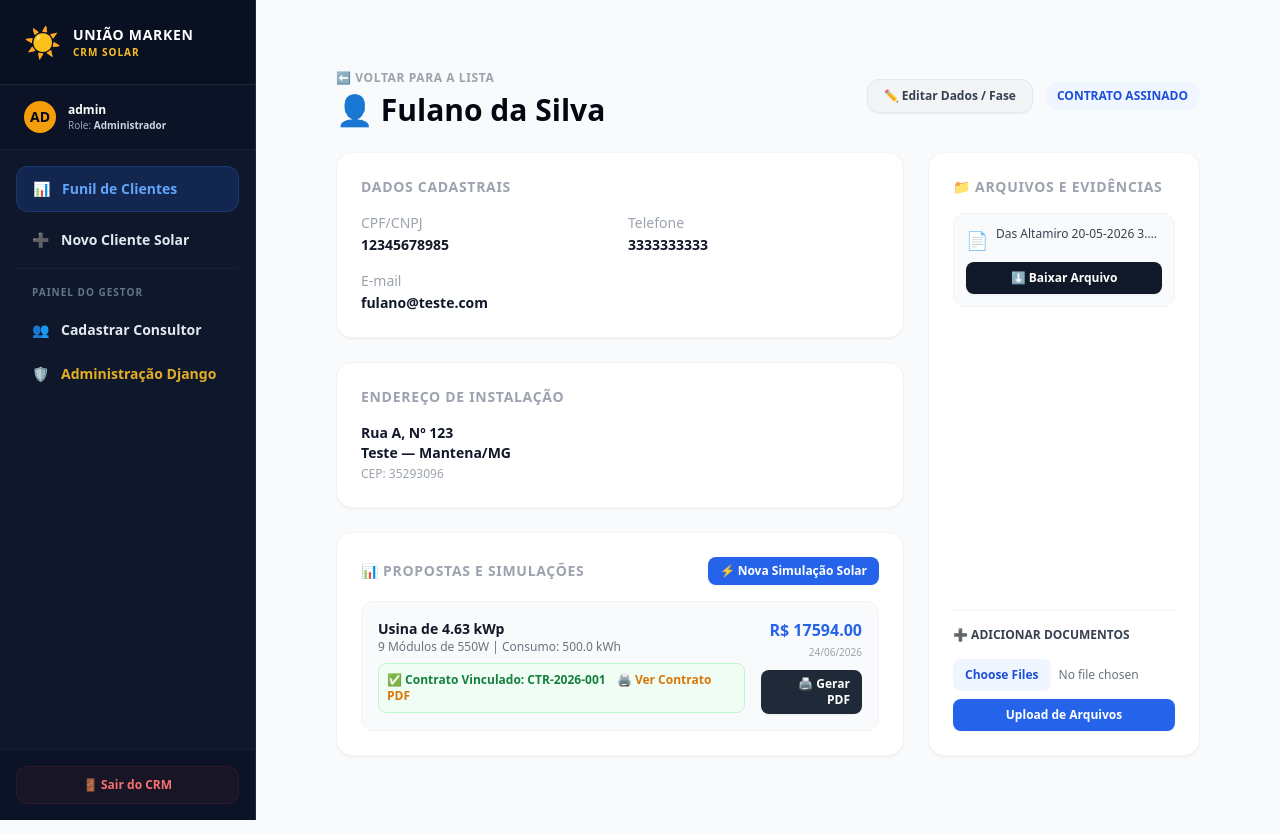
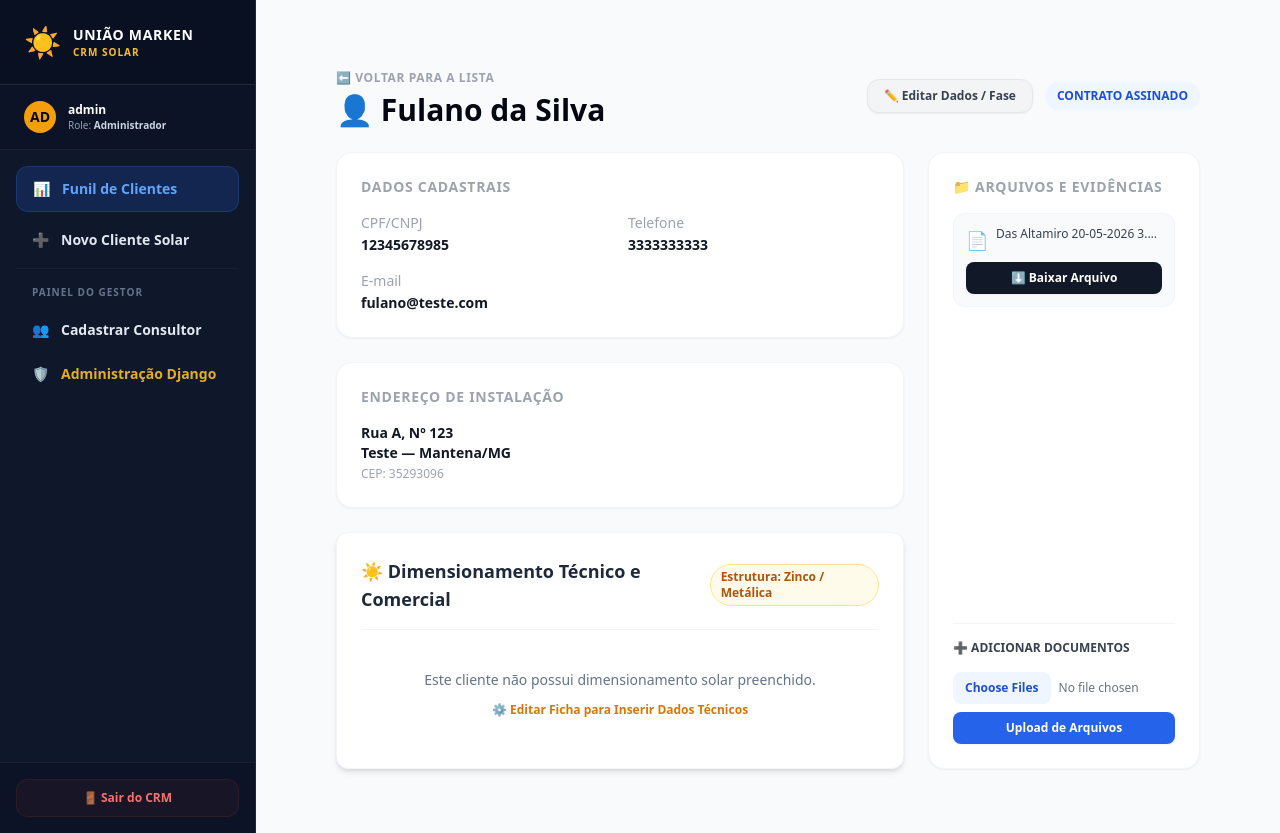
Before and after one commit to Daestatech/AppSolarGemini, a Django app: page /crm/cliente/1/ in a window 1280 px wide. Run offline with Django 5.2, Linux system fonts and the light colour scheme; a user stored in the database is signed in; data comes from the database, SQL or seed files in the repository; some libraries are stand-ins or nearby versions.

Commit message:
Inclusão de orçamento sem cadastro de cliente e mais detalhes sobre o dimensionamento da usina

```diff
--- a/apps/crm/urls.py
+++ b/apps/crm/urls.py
@@ -1,5 +1,7 @@
 # apps/crm/urls.py
 from django.urls import path
+
+from apps.users import views
 from .views import (
     ClienteCreateView,
     ClienteListView,
@@ -8,6 +10,7 @@ from .views import (
     ClienteUpdateView,
     PropostaCreateView,
     ContratoCreateView,
+    SimuladorLivreView,
     proposta_pdf_view,
     contrato_pdf_view,
 )
@@ -19,10 +22,10 @@ urlpatterns = [
     path('clientes/', ClienteListView.as_view(), name='cliente_list'),
     path('cliente/<int:pk>/', ClienteDetailView.as_view(), name='cliente_detail'),
     path('cliente/<int:pk>/adicionar-anexo/', AdicionarAnexoView.as_view(), name='adicionar_anexo'),
-    # No seu urlpatterns do apps/crm/urls.py, adicione:
     path('cliente/<int:pk>/editar/', ClienteUpdateView.as_view(), name='cliente_update'),
     path('cliente/<int:pk>/simular/', PropostaCreateView.as_view(), name='proposta_create'),
     path('proposta/<int:proposta_pk>/fechar-contrato/', ContratoCreateView.as_view(), name='contrato_create'),
     path('proposta/<int:proposta_pk>/pdf/', proposta_pdf_view, name='proposta_pdf'),
     path('contrato/<int:contrato_pk>/pdf/', contrato_pdf_view, name='contrato_pdf'),
+    path('simulador-livre/', SimuladorLivreView.as_view(), name='simulador_livre'),
 ]
--- a/apps/crm/views.py
+++ b/apps/crm/views.py
@@ -1,9 +1,9 @@
 from django.views.generic import ListView, DetailView, UpdateView, CreateView
 from apps.crm.models import Cliente, Proposta, Contrato, ClienteAnexo
-from apps.crm.forms import ClienteForm, PropostaForm, ContratoForm
+from apps.crm.forms import ClienteForm, PropostaForm, ContratoForm, ClienteForm, SimuladorLivreForm
 from apps.users.mixins import SolarAccessControlMixin
 from apps.users.models import CustomUser
-from django.shortcuts import get_object_or_404, redirect
+from django.shortcuts import get_object_or_404, redirect, render
 from django.views import View
 from django.contrib.auth.mixins import UserPassesTestMixin
 from django.http import HttpResponse
@@ -12,6 +12,7 @@ from weasyprint import HTML
 from xhtml2pdf import pisa
 from django.contrib import messages
 from django.urls import reverse_lazy
+import math
 
 class ClienteCreateView(SolarAccessControlMixin, CreateView):
     model = Cliente
@@ -212,27 +213,34 @@ class ContratoCreateView(SolarAccessControlMixin, CreateView):
         proposta = get_object_or_404(Proposta, pk=self.kwargs.get('proposta_pk'))
         return reverse_lazy('crm:cliente_detail', kwargs={'pk': proposta.cliente.pk})
 
-def proposta_pdf_view(request, proposta_pk):
-    """Gera o PDF da Proposta Comercial Solar"""
-    proposta = get_object_or_404(Proposta, pk=proposta_pk)
-    cliente = proposta.cliente
+def proposta_pdf_view(request, *args, **kwargs):
+    """Gera o PDF da Proposta Comercial de forma flexível e robusta"""
+    # Tenta capturar o ID da URL se ele vier como 'cliente_pk', 'proposta_pk' ou simplesmente 'pk'
+    pk_identificado = kwargs.get('cliente_pk') or kwargs.get('proposta_pk') or kwargs.get('pk')
+
+    if not pk_identificado:
+        return HttpResponse('ID do registro não fornecido.', status=400)
+
+    # Busca o cliente diretamente no banco (já que unificamos os dados nele)
+    cliente = get_object_or_404(Cliente, pk=pk_identificado)
 
     context = {
-        'proposta': proposta,
         'cliente': cliente,
-        'data_emissao': proposta.data_criacao,
+        'data_emissao': cliente.criado_em,
+        'proposta': cliente, # Mantém compatibilidade com as tags {{ proposta.campo }} do HTML
     }
 
-    # Renderiza o HTML específico do documento em uma String
     html_string = render_to_string('crm/pdf/proposta_comercial.html', context)
 
-    # Converte a String HTML em PDF usando WeasyPrint
+    # Se você estiver rodando local no Windows e o WeasyPrint der erro de DLL,
+    # certifique-se de usar a biblioteca ativa no ambiente correspondente
     html = HTML(string=html_string, base_url=request.build_absolute_uri())
     pdf_file = html.write_pdf()
 
-    # Configura a resposta HTTP para abrir o PDF no navegador
+    nome_arquivo = f"Proposta_Solar_{cliente.nome.replace(' ', '_')}.pdf"
+
     response = HttpResponse(pdf_file, content_type='application/pdf')
-    response['Content-Disposition'] = f'inline; filename="Proposta_Solar_{cliente.nome.replace(" ", "_")}.pdf"'
+    response['Content-Disposition'] = f'inline; filename="{nome_arquivo}"'
     return response
 
 
@@ -256,3 +264,46 @@ def contrato_pdf_view(request, contrato_pk):
     response = HttpResponse(pdf_file, content_type='application/pdf')
     response['Content-Disposition'] = f'inline; filename="Contrato_Solar_{cliente.nome.replace(" ", "_")}.pdf"'
     return response
+
+class SimuladorLivreView(SolarAccessControlMixin, View):
+    template_name = 'crm/simulador_livre.html'
+
+    def get(self, request):
+        form = SimuladorLivreForm()
+        return render(request, self.template_name, {'form': form})
+
+    def post(self, request):
+        form = SimuladorLivreForm(request.POST)
+        context = {'form': form}
+
+        if form.is_valid():
+            # Captura os dados enviados pelo formulário
+            consumo = form.cleaned_data['consumo_kwh']
+            producao = form.cleaned_data['producao_estimada_kwh']
+            potencia_painel = form.cleaned_data['potencia_painel']
+            marca_inversor = form.cleaned_data['marca_inversor']
+            tipo_estrutura = form.get_choice_display('tipo_estrutura') if hasattr(form, 'get_choice_display') else form.cleaned_data['tipo_estrutura']
+
+            # Executa a mesma lógica de Engenharia Solar do modelo
+            if producao > 0 and potencia_painel > 0:
+                potencia_usina = round(float(producao) / (30 * 4.5 * 0.8), 2)
+                potencia_usina_watts = potencia_usina * 1000
+                qtd_modulos = math.ceil(potencia_usina_watts / potencia_painel)
+                valor_investimento = round(potencia_usina * 3200, 2)
+            else:
+                potencia_usina = 0.00
+                qtd_modulos = 0
+                valor_investimento = 0.00
+
+            # Injeta os resultados direto no contexto da página
+            context['resultado'] = {
+                'consumo': consumo,
+                'producao': producao,
+                'potencia_usina': potencia_usina,
+                'qtd_modulos': qtd_modulos,
+                'valor_investimento': valor_investimento,
+                'marca_inversor': marca_inversor,
+                'tipo_estrutura': tipo_estrutura,
+            }
+
+        return render(request, self.template_name, context)
--- a/templates/crm/cliente_detail.html
+++ b/templates/crm/cliente_detail.html
@@ -50,56 +50,66 @@
                 </p>
             </div>
 
-            <div class="bg-white p-6 rounded-2xl shadow-sm border border-gray-100">
-                <div class="flex justify-between items-center mb-4">
-                    <h3 class="text-sm font-bold text-gray-400 uppercase tracking-wider">📊 Propostas e Simulações</h3>
-                    <a href="{% url 'crm:proposta_create' cliente.pk %}" class="bg-blue-600 hover:bg-blue-700 text-white font-semibold py-1.5 px-3 rounded-lg text-xs transition-colors shadow-sm">
-                        ⚡ Nova Simulação Solar
-                    </a>
+            <div class="bg-white rounded-xl shadow-md border border-slate-100 p-6 mt-6">
+                <div class="flex items-center justify-between border-b border-slate-100 pb-4 mb-4">
+                    <h3 class="text-lg font-bold text-slate-800 flex items-center gap-2">
+                        ☀️ Dimensionamento Técnico e Comercial
+                    </h3>
+                    <span class="text-xs font-semibold px-2.5 py-1 rounded-full bg-amber-50 text-amber-700 border border-amber-200">
+                        Estrutura: {{ cliente.get_tipo_estrutura_display }}
+                    </span>
                 </div>
 
-                <div class="space-y-3">
-                    {% for proposta in cliente.propostas.all %}
-                    <div class="p-4 bg-gray-50 rounded-xl border border-gray-100 flex flex-col sm:flex-row justify-between sm:items-center gap-4 text-sm">
-                        <div>
-                            <p class="font-bold text-gray-900">Usina de {{ proposta.potencia_usina }} kWp</p>
-                            <p class="text-xs text-gray-500">{{ proposta.qtd_modulos }} Módulos de {{ proposta.potencia_painel }}W | Consumo: {{ proposta.consumo_kwh }} kWh</p>
+                {% if cliente.producao_estimada_kwh > 0 %}
+                <div class="grid grid-cols-1 md:grid-cols-2 lg:grid-cols-4 gap-4">
+                    <div class="bg-slate-50 p-4 rounded-xl border border-slate-100">
+                        <p class="text-xs text-slate-500 font-medium uppercase tracking-wider">Demanda Mensal</p>
+                        <p class="text-xl font-bold text-slate-700 mt-1">{{ cliente.consumo_kwh }} <span class="text-xs font-normal">kWh</span></p>
+                        <p class="text-xs text-emerald-600 mt-1 font-medium">🎯 Alvo: {{ cliente.producao_estimada_kwh }} kWh</p>
+                    </div>
 
-                            {% if proposta.contrato %}
-                            <div class="mt-2 text-xs text-green-700 font-semibold bg-green-50 p-2 rounded-lg border border-green-200 inline-block">
-                                ✅ Contrato Vinculado: {{ proposta.contrato.numero_contrato }}
-                                {% if proposta.contrato.arquivo_contrato_pdf %}
-                                    <a href="{{ proposta.contrato.arquivo_contrato_pdf.url }}" download class="text-blue-600 hover:underline ml-2">⬇️ Baixar Anexo</a>
-                                {% endif %}
+                    <div class="bg-slate-50 p-4 rounded-xl border border-slate-100">
+                        <p class="text-xs text-slate-500 font-medium uppercase tracking-wider">Potência da Usina</p>
+                        <p class="text-xl font-bold text-amber-600 mt-1">{{ cliente.potencia_usina }} <span class="text-xs font-normal">kWp</span></p>
+                        <p class="text-xs text-slate-500 mt-1">Inversor: <span class="font-semibold text-slate-700">{{ cliente.marca_inversor|default:"Não definido" }}</span></p>
+                    </div>
 
-                                <a href="{% url 'crm:contrato_pdf' proposta.contrato.pk %}" target="_blank" class="text-amber-600 hover:underline ml-2">🖨️ Ver Contrato PDF</a>
+                    <div class="bg-slate-50 p-4 rounded-xl border border-slate-100">
+                        <p class="text-xs text-slate-500 font-medium uppercase tracking-wider">Arranjo de Placas</p>
+                        <p class="text-xl font-bold text-slate-700 mt-1">{{ cliente.qtd_modulos }} <span class="text-xs font-normal">Módulos</span></p>
+                        <p class="text-xs text-slate-500 mt-1">Painéis de: <span class="font-semibold text-slate-700">{{ cliente.potencia_painel }}W</span></p>
+                    </div>
+
+                    <div class="bg-slate-50 p-4 rounded-xl border border-slate-100">
+                        <p class="text-xs text-slate-500 font-medium uppercase tracking-wider">Valor do Investimento</p>
+                        <p class="text-xl font-bold text-slate-900 mt-1">R$ {{ cliente.valor_investimento }}</p>
+                        <p class="text-xs text-slate-400 mt-1">Instalado e homologado</p>
+                    </div>
+                </div>
+
+                <div class="mt-6 flex flex-wrap gap-3 border-t border-slate-100 pt-4">
+                    <a href="{% url 'crm:proposta_pdf' cliente.pk %}" target="_blank" class="inline-flex items-center gap-2 px-4 py-2 bg-amber-500 hover:bg-amber-600 text-white font-medium text-sm rounded-lg shadow-sm transition-all">
+                        🖨️ Imprimir Proposta PDF
+                    </a>
+
+                    {% if not cliente.contrato %}
+                        <p class="text-xs text-gray-500 self-center">Pronto para formalização de contrato.</p>
+                    {% else %}
+                    <div class="inline-flex items-center gap-2 px-3 py-2 bg-emerald-50 text-emerald-700 border border-emerald-200 text-xs font-semibold rounded-lg">
+                        ✅ Contrato Ativo
+                        <a href="{% url 'crm:contrato_pdf' cliente.contrato.pk %}" target="_blank" class="text-amber-600 hover:underline ml-2">🖨️ Ver Contrato PDF</a>
                     </div>
                     {% endif %}
                 </div>
 
-                        <div class="text-right flex flex-col items-end gap-2">
-                            <div>
-                                <p class="font-black text-blue-600 text-base">R$ {{ proposta.valor_investimento }}</p>
-                                <span class="text-[10px] text-gray-400 block">{{ proposta.data_criacao|date:"d/m/Y" }}</span>
+                {% else %}
+                <div class="text-center py-6">
+                    <p class="text-sm text-slate-500">Este cliente não possui dimensionamento solar preenchido.</p>
+                    <a href="{% url 'crm:cliente_update' cliente.pk %}" class="inline-block mt-3 text-xs font-semibold text-amber-600 hover:underline">
+                        ⚙️ Editar Ficha para Inserir Dados Técnicos
+                    </a>
                 </div>
-
-                            <div class="flex gap-2">
-                                <a href="{% url 'crm:proposta_pdf' proposta.pk %}" target="_blank" class="bg-gray-800 hover:bg-gray-900 text-white font-semibold py-1.5 px-3 rounded-lg text-xs transition-colors shadow-sm">
-                                    🖨️ Gerar PDF
-                                </a>
-
-                                {% if not proposta.contrato %}
-                                <a href="{% url 'crm:contrato_create' proposta.pk %}" class="bg-green-600 hover:bg-green-700 text-white font-bold py-1.5 px-3 rounded-lg text-xs transition-colors shadow-sm">
-                                    📝 Fechar Contrato
-                                </a>
                 {% endif %}
-                            </div>
-                        </div>
-                    </div>
-                    {% empty %}
-                    <p class="text-xs text-gray-400 italic text-center py-4">Nenhuma simulação gerada para este lead.</p>
-                    {% endfor %}
-                </div>
             </div>
 
         </div> <div class="md:col-span-1">
```
Also changed, not shown: apps/crm/forms.py (+41 -1 lines), apps/crm/models.py (+40 -8 lines), templates/crm/cliente_form.html (+48 -1 lines), templates/crm/cliente_list.html (+5 -7 lines), templates/crm/simulador_livre.html (added, +78 -0 lines), apps/crm/migrations/0003_remove_cliente_atualizado_em_and_more.py (added), db.sqlite3. Lines whose indentation alone changed are shown as unchanged.
